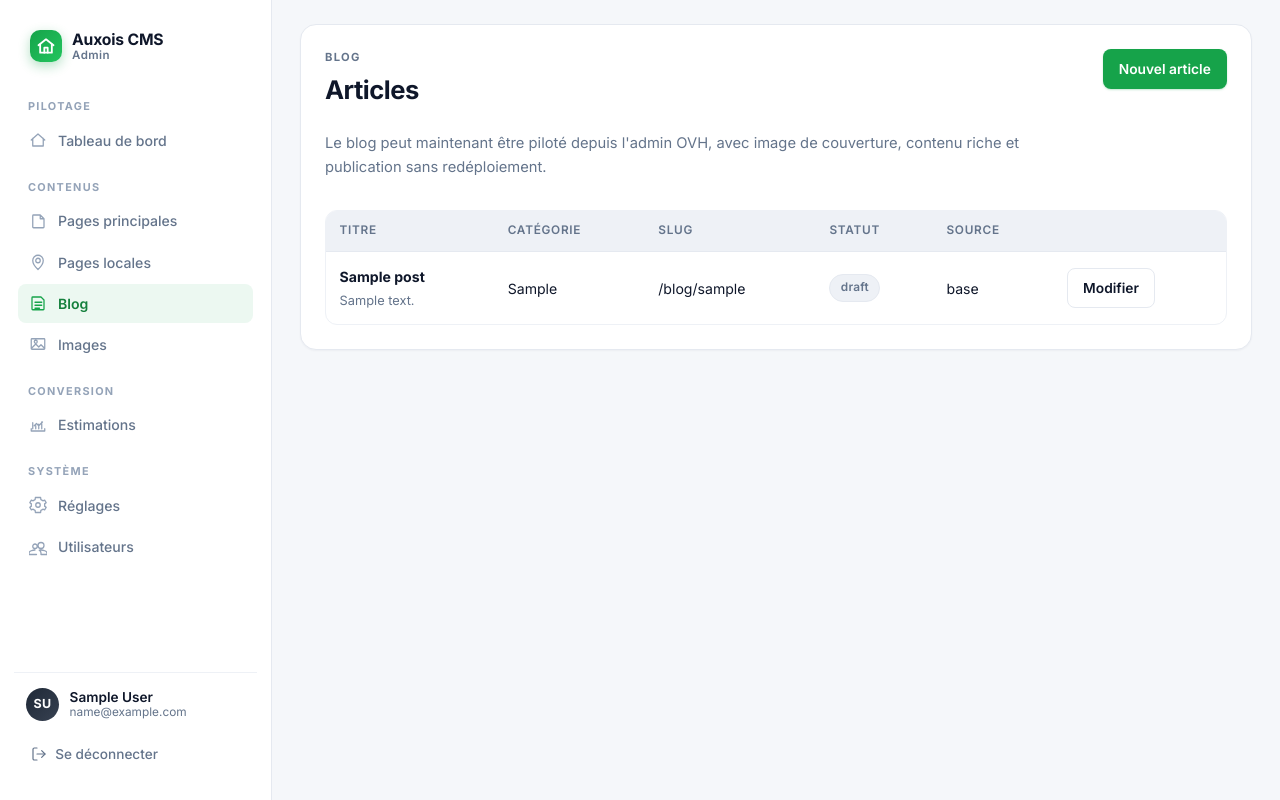
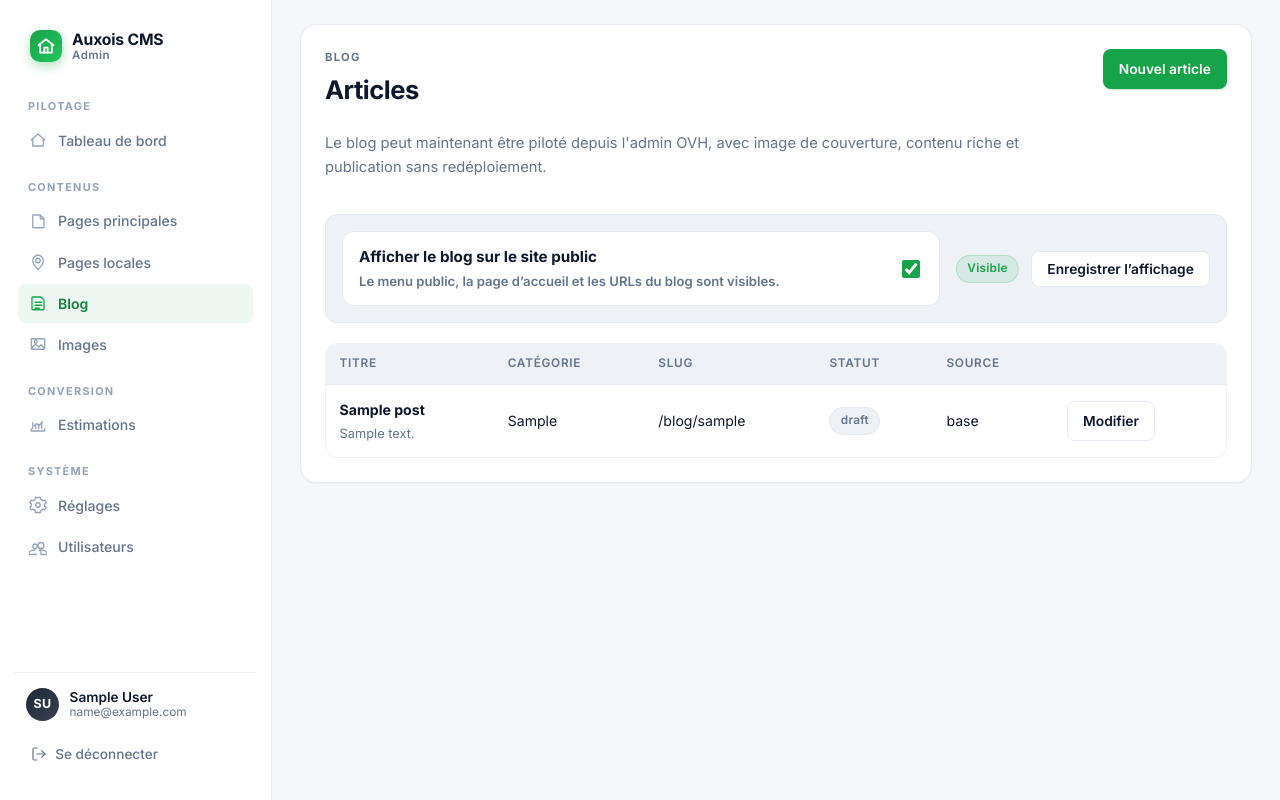
Before and after one commit to gury-mickael/immobilier-auxois-morvan, a PHP site: page /admin/blog in a window 1280 px wide. Run offline with PHP 8.4, Linux system fonts and the light colour scheme; the visitor is signed in with stand-in values (Sample User, id 1); tables that the repository leaves empty hold one stand-in row (values such as "Sample post").

Commit message:
feat(blog): ajouter toggle public et masquer blog

```diff
--- a/db/schema.sql
+++ b/db/schema.sql
@@ -95,6 +95,7 @@ CREATE TABLE IF NOT EXISTS cms_site_settings (
   footer_text LONGTEXT NOT NULL,
   main_cta_label VARCHAR(150) NOT NULL,
   main_cta_url VARCHAR(255) NOT NULL,
+  blog_enabled TINYINT(1) NOT NULL DEFAULT 0,
   updated_at DATETIME NOT NULL DEFAULT CURRENT_TIMESTAMP ON UPDATE CURRENT_TIMESTAMP,
   PRIMARY KEY (id)
 ) ENGINE=InnoDB DEFAULT CHARSET=utf8mb4 COLLATE=utf8mb4_unicode_ci;
--- a/ovh/admin/blog.php
+++ b/ovh/admin/blog.php
@@ -5,6 +5,16 @@ declare(strict_types=1);
 require dirname(__DIR__) . '/app/bootstrap.php';
 
 cms_require_admin();
+$settings = cms_settings();
+
+if ($_SERVER['REQUEST_METHOD'] === 'POST') {
+    cms_require_csrf();
+    cms_save_blog_visibility(isset($_POST['blog_enabled']));
+    cms_flash('success', isset($_POST['blog_enabled']) ? 'Le blog est maintenant visible sur le site public.' : 'Le blog est maintenant masqué sur le site public.');
+    cms_redirect('/admin/blog');
+}
+
+$blogEnabled = cms_is_blog_public_enabled($settings);
 $posts = cms_blog_posts();
 
 cms_render_admin_start('Blog', '/admin/blog');
@@ -18,6 +28,21 @@ cms_render_admin_start('Blog', '/admin/blog');
     </div>
     <a class="primary-button" href="<?= cms_h(cms_url('/admin/blog-edit')) ?>">Nouvel article</a>
   </div>
+
+  <form method="post" class="blog-visibility-card">
+    <input type="hidden" name="_csrf" value="<?= cms_h(cms_csrf_token()) ?>">
+    <label class="toggle-field blog-visibility-toggle">
+      <span>
+        <strong>Afficher le blog sur le site public</strong>
+        <small><?= $blogEnabled ? 'Le menu public, la page d’accueil et les URLs du blog sont visibles.' : 'Le blog est masqué du menu, de la home et des pages publiques.' ?></small>
+      </span>
+      <input type="checkbox" name="blog_enabled" value="1"<?= $blogEnabled ? ' checked' : '' ?>>
+    </label>
+    <div class="blog-visibility-actions">
+      <span class="status-badge status-<?= $blogEnabled ? 'published' : 'draft' ?>"><?= $blogEnabled ? 'Visible' : 'Masqué' ?></span>
+      <button class="secondary-button" type="submit">Enregistrer l’affichage</button>
+    </div>
+  </form>
 
   <div class="table-wrap">
     <table class="admin-table">
--- a/ovh/app/bootstrap.php
+++ b/ovh/app/bootstrap.php
@@ -261,6 +261,7 @@ function cms_default_settings(): array
         'footer_text' => 'Immobilier Auxois Morvan accompagne les projets immobiliers en Auxois et Morvan.',
         'main_cta_label' => 'Nous contacter',
         'main_cta_url' => '/contact',
+        'blog_enabled' => 0,
     ];
 }
 
@@ -278,7 +279,7 @@ function cms_ensure_site_settings_media_columns(): void
            FROM INFORMATION_SCHEMA.COLUMNS
           WHERE TABLE_SCHEMA = DATABASE()
             AND TABLE_NAME = 'cms_site_settings'
-            AND COLUMN_NAME IN ('mickael_photo', 'marion_photo')"
+            AND COLUMN_NAME IN ('mickael_photo', 'marion_photo', 'blog_enabled')"
     );
     $statement->execute();
     $existing = array_flip(array_column($statement->fetchAll(), 'COLUMN_NAME'));
@@ -291,7 +292,23 @@ function cms_ensure_site_settings_media_columns(): void
         $pdo->exec("ALTER TABLE cms_site_settings ADD COLUMN marion_photo VARCHAR(255) DEFAULT NULL AFTER mickael_photo");
     }
 
+    if (!isset($existing['blog_enabled'])) {
+        $pdo->exec("ALTER TABLE cms_site_settings ADD COLUMN blog_enabled TINYINT(1) NOT NULL DEFAULT 0 AFTER main_cta_url");
+    }
+
     $done = true;
+}
+
+function cms_is_blog_public_enabled(array $settings): bool
+{
+    return (int) ($settings['blog_enabled'] ?? 0) === 1;
+}
+
+function cms_save_blog_visibility(bool $enabled): void
+{
+    cms_ensure_site_settings_media_columns();
+    $statement = cms_db()->prepare('UPDATE cms_site_settings SET blog_enabled = ? WHERE id = 1');
+    $statement->execute([$enabled ? 1 : 0]);
 }
 
 function cms_settings(): array
--- a/ovh/app/views.php
+++ b/ovh/app/views.php
@@ -1777,16 +1777,20 @@ function cms_render_contact_page(array $page, array $settings, array $snapshot):
     cms_render_public_footer($settings, $snapshot);
 }
 
-function cms_public_nav_items(): array
+function cms_public_nav_items(bool $blogEnabled = false): array
 {
-    return [
-        ['label' => 'Accueil', 'href' => '/'],
+    $items = [
         ['label' => 'Histoire', 'href' => '/histoire'],
         ['label' => 'Secteur', 'href' => '/secteur'],
         ['label' => 'Prestations', 'href' => '/prestations'],
         ['label' => 'Avis clients', 'href' => '/avis'],
-        ['label' => 'Blog', 'href' => '/blog'],
     ];
+
+    if ($blogEnabled) {
+        $items[] = ['label' => 'Blog', 'href' => '/blog'];
+    }
+
+    return $items;
 }
 
 function cms_is_active_nav(string $currentPage, string $href): bool
@@ -1828,6 +1832,7 @@ function cms_render_public_document_start(string $title, string $description, bo
 
 function cms_render_public_header(array $settings, string $currentPage): void
 {
+    $blogEnabled = cms_is_blog_public_enabled($settings);
     ?>
     <header class="site-header">
       <div class="shell">
@@ -1836,7 +1841,7 @@ function cms_render_public_header(array $settings, string $currentPage): void
             <img src="<?= cms_h(cms_url('/uploads/logo-2.png')) ?>" alt="Immobilier Auxois Morvan" class="site-logo">
           </a>
           <div class="site-nav desktop-only">
-            <?php foreach (cms_public_nav_items() as $item): ?>
+            <?php foreach (cms_public_nav_items($blogEnabled) as $item): ?>
               <a class="site-nav-link<?= cms_is_active_nav($currentPage, (string) $item['href']) ? ' is-active' : '' ?>" href="<?= cms_h(cms_url((string) $item['href'])) ?>"><?= cms_h((string) $item['label']) ?></a>
             <?php endforeach; ?>
           </div>
@@ -1952,6 +1957,7 @@ function cms_visible_sections(array $page): array
 
 function cms_render_homepage(array $page, array $settings, array $snapshot): void
 {
+    $blogEnabled = cms_is_blog_public_enabled($settings);
     $heroImage = trim((string) ($page['hero_image'] ?? ''));
     $allAreas = $snapshot['siteSettings']['coveredAreas'] ?? cms_json_list($settings['covered_areas_json'] ?? '[]');
     $areaPriority = ['Arnay-le-Duc', 'Pouilly-en-Auxois', 'Autun', 'Saulieu', 'Beaune', 'Dijon', 'Semur-en-Auxois', 'Vitteaux'];
@@ -1973,7 +1979,7 @@ function cms_render_homepage(array $page, array $settings, array $snapshot): voi
             $localPages[] = $localPageByHref[$href];
         }
     }
-    $blogPosts = array_slice($snapshot['blogPosts'] ?? [], 0, 3);
+    $blogPosts = $blogEnabled ? array_slice($snapshot['blogPosts'] ?? [], 0, 3) : [];
     $testimonials = array_slice($snapshot['testimonials'] ?? [], 0, 3);
     $trustReasons = [
         ['title' => 'Estimation argumentée', 'text' => 'Un avis de valeur lisible, ancré dans le marché local et défendu avec méthode.'],
@@ -2107,7 +2113,7 @@ function cms_render_homepage(array $page, array $settings, array $snapshot): voi
             <h2 class="section-title">Notre secteur local</h2>
             <p class="section-subtitle">Des repères concrets sur les villes et bassins de vie où nous accompagnons régulièrement des projets immobiliers.</p>
             <p class="home-local-copy">Nous accompagnons les propriétaires, acheteurs et porteurs de projets dans l’Auxois, le Morvan et plus largement en Côte-d’Or et Bourgogne. Notre secteur couvre notamment Arnay-le-Duc, Pouilly-en-Auxois, Saulieu, Autun, Beaune, Dijon, Vitteaux et Semur-en-Auxois, avec une attention particulière aux maisons anciennes, résidences secondaires, biens familiaux, immeubles et <a href="<?= cms_h(cms_url('/fonds')) ?>">fonds de commerce</a>.</p>
-            <div class="home-link-row"><a href="<?= cms_h(cms_url('/vendre')) ?>">Vendre</a><a href="<?= cms_h(cms_url('/acheter')) ?>">Acheter</a><a href="<?= cms_h(cms_url('/estimation-en-ligne')) ?>">Estimation</a><a href="<?= cms_h(cms_url('/blog')) ?>">Conseils</a></div>
+            <div class="home-link-row"><a href="<?= cms_h(cms_url('/vendre')) ?>">Vendre</a><a href="<?= cms_h(cms_url('/acheter')) ?>">Acheter</a><a href="<?= cms_h(cms_url('/estimation-en-ligne')) ?>">Estimation</a><?php if ($blogEnabled): ?><a href="<?= cms_h(cms_url('/blog')) ?>">Conseils</a><?php endif; ?></div>
             <div class="cards-grid three-cols"><?php foreach ($featuredAreas as $index => $area): ?><article class="soft-card area-card<?= $index >= 3 ? ' mobile-hide' : '' ?>"><?php $areaImage = (string) ($snapshot['areaImages'][$area] ?? '/uploads/auxois.jpg'); ?><img src="<?= cms_h(cms_url($areaImage)) ?>" alt="<?= cms_h((string) $area) ?>" loading="lazy" decoding="async"><div><p class="card-kicker">Secteur</p><h3><?= cms_h((string) $area) ?></h3><p><?= cms_h((string) ($snapshot['areaDescriptions'][$area] ?? 'Un secteur suivi avec attention pour ses dynamiques de marché et ses projets de vie.')) ?></p></div></article><?php endforeach; ?></div>
             <div class="section-actions"><a class="button primary" href="<?= cms_h(cms_url('/secteur')) ?>">Voir tout notre secteur</a><span>Arnay-le-Duc, Pouilly-en-Auxois, Autun, Saulieu, Beaune, Dijon, Semur-en-Auxois et Vitteaux.</span></div>
           </div>
@@ -2125,7 +2131,7 @@ function cms_render_homepage(array $page, array $settings, array $snapshot): voi
 
       <section id="avis-clients" class="section section-tight"><div class="shell"><p class="eyebrow">Avis clients</p><h2 class="section-title">Des retours fondés sur la qualité du suivi</h2><p class="section-subtitle">Des échanges clairs, une présence régulière et une vraie lecture du terrain pour accompagner le projet jusqu’au bout.</p><div class="cards-grid three-cols"><?php foreach ($testimonials as $index => $testimonial): ?><article class="testimonial-card<?= $index >= 2 ? ' mobile-hide' : '' ?>"><div class="dots-row"><?php for ($starIndex = 0; $starIndex < (int) ($testimonial['rating'] ?? 5); $starIndex += 1): ?><span></span><?php endfor; ?></div><p class="testimonial-quote">“<?= cms_h((string) $testimonial['quote']) ?>”</p><div class="testimonial-meta"><strong><?= cms_h((string) $testimonial['author']) ?></strong><span><?= cms_h(implode(' — ', array_filter([(string) ($testimonial['title'] ?? ''), (string) ($testimonial['location'] ?? '')]))) ?></span></div></article><?php endforeach; ?></div></div></section>
 
-      <section class="section section-tight"><div class="shell"><p class="eyebrow">Blog</p><h2 class="section-title">Derniers articles</h2><p class="section-subtitle">Des contenus utiles pour comprendre le marché local, préparer une vente et cadrer un projet immobilier.</p><div class="cards-grid three-cols"><?php foreach ($blogPosts as $index => $post): ?><article class="blog-card<?= $index >= 2 ? ' mobile-hide' : '' ?>"><a href="<?= cms_h(cms_url((string) $post['href'])) ?>"><img src="<?= cms_h(cms_url((string) $post['image'])) ?>" alt="<?= cms_h((string) ($post['imageAlt'] ?? $post['title'])) ?>" loading="lazy" decoding="async"><div class="blog-card-body"><div class="blog-meta"><span><?= cms_h((string) $post['category']) ?></span><span class="meta-dot"></span><span><?= cms_h(cms_format_long_date((string) $post['date'])) ?></span></div><h3><?= cms_h((string) $post['title']) ?></h3><p class="clamp-2-mobile"><?= cms_h((string) $post['excerpt']) ?></p><span class="card-link-inline">Lire l'article →</span></div></a></article><?php endforeach; ?></div><div class="section-actions"><a class="button secondary" href="<?= cms_h(cms_url('/blog')) ?>">Voir tous les articles</a></div></div></section>
+      <?php if ($blogEnabled && $blogPosts !== []): ?><section class="section section-tight"><div class="shell"><p class="eyebrow">Blog</p><h2 class="section-title">Derniers articles</h2><p class="section-subtitle">Des contenus utiles pour comprendre le marché local, préparer une vente et cadrer un projet immobilier.</p><div class="cards-grid three-cols"><?php foreach ($blogPosts as $index => $post): ?><article class="blog-card<?= $index >= 2 ? ' mobile-hide' : '' ?>"><a href="<?= cms_h(cms_url((string) $post['href'])) ?>"><img src="<?= cms_h(cms_url((string) $post['image'])) ?>" alt="<?= cms_h((string) ($post['imageAlt'] ?? $post['title'])) ?>" loading="lazy" decoding="async"><div class="blog-card-body"><div class="blog-meta"><span><?= cms_h((string) $post['category']) ?></span><span class="meta-dot"></span><span><?= cms_h(cms_format_long_date((string) $post['date'])) ?></span></div><h3><?= cms_h((string) $post['title']) ?></h3><p class="clamp-2-mobile"><?= cms_h((string) $post['excerpt']) ?></p><span class="card-link-inline">Lire l'article →</span></div></a></article><?php endforeach; ?></div><div class="section-actions"><a class="button secondary" href="<?= cms_h(cms_url('/blog')) ?>">Voir tous les articles</a></div></div></section><?php endif; ?>
 
       <section class="section section-tight"><div class="shell"><div class="cta-band cta-band-hero"><div><p class="eyebrow">Projet immobilier</p><h2>Vous avez un projet immobilier ?</h2><div class="richtext"><p>Parlons simplement de votre bien, de votre secteur et de la meilleure stratégie à adopter.</p></div></div><div class="cta-actions"><a class="button primary" href="<?= cms_h(cms_url('/estimation-en-ligne')) ?>">Faire estimer mon bien</a><a class="button secondary" href="<?= cms_h(cms_url('/contact')) ?>">Nous contacter</a></div></div></div></section>
     </main>
--- a/ovh/assets/admin.css
+++ b/ovh/assets/admin.css
@@ -462,6 +462,50 @@ textarea { resize: vertical; min-height: 8rem; line-height: 1.55; }
 }
 
 .toggle-field input { width: 1.1rem; height: 1.1rem; padding: 0; accent-color: var(--accent); }
+
+.blog-visibility-card {
+  display: grid;
+  grid-template-columns: minmax(0, 1fr) auto;
+  gap: 1rem;
+  align-items: center;
+  margin: 1.25rem 0;
+  padding: 1rem;
+  border: 1px solid var(--border);
+  border-radius: var(--radius);
+  background: var(--bg-soft);
+}
+
+.blog-visibility-toggle {
+  display: grid;
+  margin: 0;
+  background: var(--panel);
+}
+
+.blog-visibility-toggle strong {
+  display: block;
+  color: var(--ink);
+  font-size: 0.95rem;
+}
+
+.blog-visibility-toggle small {
+  display: block;
+  margin-top: 0.2rem;
+  color: var(--muted);
+  font-size: 0.82rem;
+}
+
+.blog-visibility-actions {
+  display: flex;
+  align-items: center;
+  justify-content: flex-end;
+  gap: 0.75rem;
+  flex-wrap: wrap;
+}
+
+@media (max-width: 720px) {
+  .blog-visibility-card { grid-template-columns: 1fr; }
+  .blog-visibility-actions { justify-content: flex-start; }
+}
 
 /* ---------- Section editor ---------- */
 
--- a/ovh/index.php
+++ b/ovh/index.php
@@ -13,8 +13,9 @@ try {
     }
 
     $settings = cms_settings();
+    $blogEnabled = cms_is_blog_public_enabled($settings);
 
-    if ($requestPath === '/blog' || $requestPath === '/blog/') {
+    if ($blogEnabled && ($requestPath === '/blog' || $requestPath === '/blog/')) {
         cms_render_blog_index_page($settings);
         exit;
     }
@@ -55,7 +56,7 @@ try {
       exit;
     }
 
-    if (preg_match('#^/blog/([^/]+)/?$#', $requestPath, $matches) === 1) {
+    if ($blogEnabled && preg_match('#^/blog/([^/]+)/?$#', $requestPath, $matches) === 1) {
         $post = cms_public_blog_post((string) ($matches[1] ?? ''));
 
         if (!$post) {
```
Also changed, not shown: db/ovh-seed.sql (+4 -3 lines).
